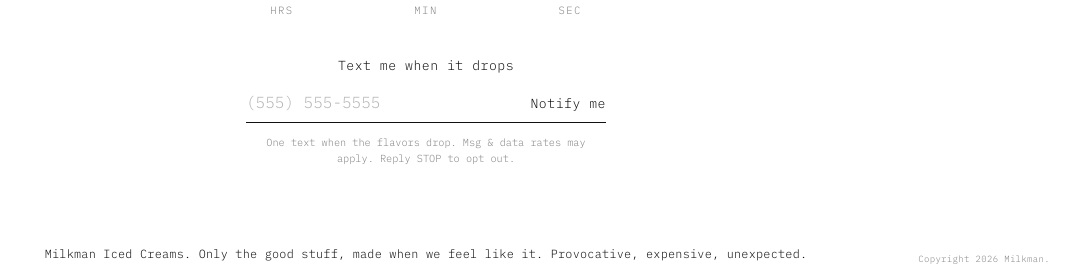
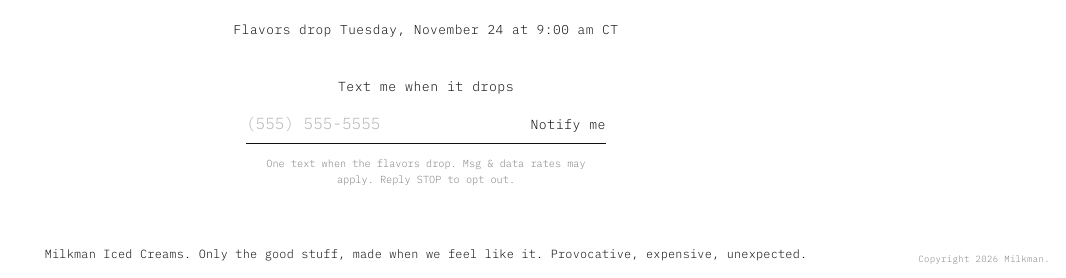
Before and after one commit to ClubSandwichLLC/shayne-bernier-art, a website: page milkman/index.html in a window 1280 px wide. Shown: the part 522-800 px from the top of the page, without its empty margins (214-1280 px from the left). Drawn offline with Linux system fonts and the light colour scheme; a web font is replaced by a local one.

Commit message:
Milkman: show drop date and time under the countdown
Built from the same data-drop-at timestamp as the countdown, shown in Central time.

Co-Authored-By: Claude Opus 5.5 <noreply@anthropic.com>
Claude-Session: https://claude.ai/code/session_01KfezLJBkFVtjge3qgbLxzE

```diff
--- a/milkman/app.js
+++ b/milkman/app.js
@@ -14,6 +14,13 @@
     thanks.hidden = false;
     return;
   }
+
+  /* ---------- Drop date line, built from data-drop-at so it can't drift ---------- */
+  const when = new Date(dropAt);
+  const tz = 'America/Chicago';
+  const day = when.toLocaleDateString('en-US', { timeZone: tz, weekday: 'long', month: 'long', day: 'numeric' });
+  const time = when.toLocaleTimeString('en-US', { timeZone: tz, hour: 'numeric', minute: '2-digit' }).replace(' AM', ' am').replace(' PM', ' pm');
+  root.querySelector('.drop-when').innerHTML = `Flavors drop ${day} <span class="nowrap">at ${time} CT</span>`;
 
   /* ---------- Countdown ---------- */
   const pad = n => String(n).padStart(2, '0');
--- a/milkman/index.html
+++ b/milkman/index.html
@@ -29,6 +29,7 @@
         <span class="sep">:</span>
         <span class="unit"><span class="num" data-u="s">00</span><span class="lbl">sec</span></span>
       </div>
+      <p class="drop-when">Flavors drop Tuesday, November 24 at 9:00 am CT</p>
 
       <form class="notify" novalidate>
         <label for="phone" class="notify-label">Text me when it drops</label>
--- a/milkman/style.css
+++ b/milkman/style.css
@@ -57,6 +57,8 @@ body {
 .num { font-size: clamp(2rem, 9vw, 3.4rem); font-weight: 300; line-height: 1; letter-spacing: 0.02em; }
 .sep { font-size: clamp(2rem, 9vw, 3.4rem); line-height: 1; opacity: 0.35; }
 .lbl { font-size: 0.66rem; letter-spacing: 0.14em; text-transform: uppercase; opacity: 0.5; }
+
+.drop-when { margin-top: clamp(14px, 3vh, 24px); font-size: clamp(0.68rem, 2.9vw, 0.8rem); letter-spacing: 0.04em; }
 
 /* --- Text-me form --- */
 .notify { margin-top: clamp(20px, 5vh, 48px); width: min(360px, 100%); }
@@ -121,3 +123,4 @@ body {
 @media (max-width: 1100px) {
   .copyright { position: static; text-align: right; margin-top: 6px; }
 }
+.nowrap { white-space: nowrap; }
```
